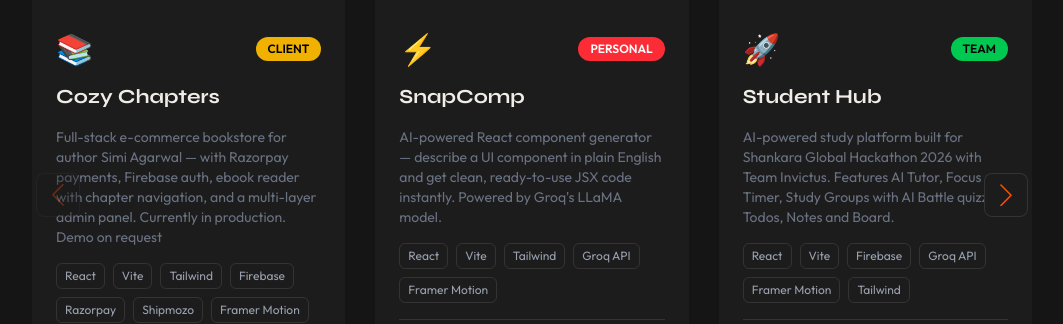
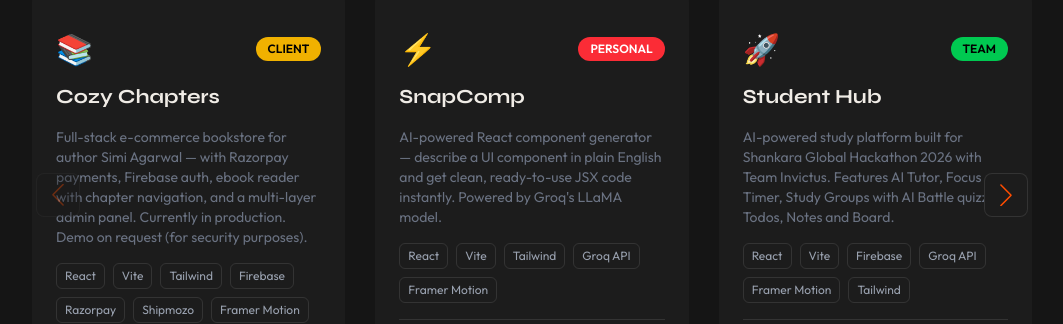
Before and after one commit to devHada/My-Portfolio, a React (Vite) app: page / in a window 1280 px wide. Shown: the part 1240-1564 px from the top of the page, without its empty margins (108-1171 px from the left). Built offline with nearby package versions, Linux system fonts and the light colour scheme.

Commit message:
Update project description for security clarification

```diff
--- a/src/data/projects.js
+++ b/src/data/projects.js
@@ -1,7 +1,7 @@
 export const projects = [
   {
     title: "Cozy Chapters",
-    desc: "Full-stack e-commerce bookstore for author Simi Agarwal — with Razorpay payments, Firebase auth, ebook reader with chapter navigation, and a multi-layer admin panel. Currently in production. Demo on request",
+    desc: "Full-stack e-commerce bookstore for author Simi Agarwal — with Razorpay payments, Firebase auth, ebook reader with chapter navigation, and a multi-layer admin panel. Currently in production. Demo on request (for security purposes).",
     tags: [
       "React",
       "Vite",
```
